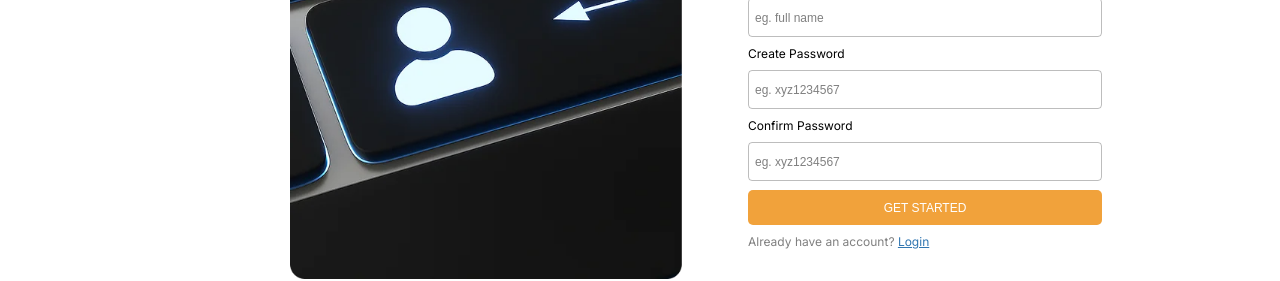
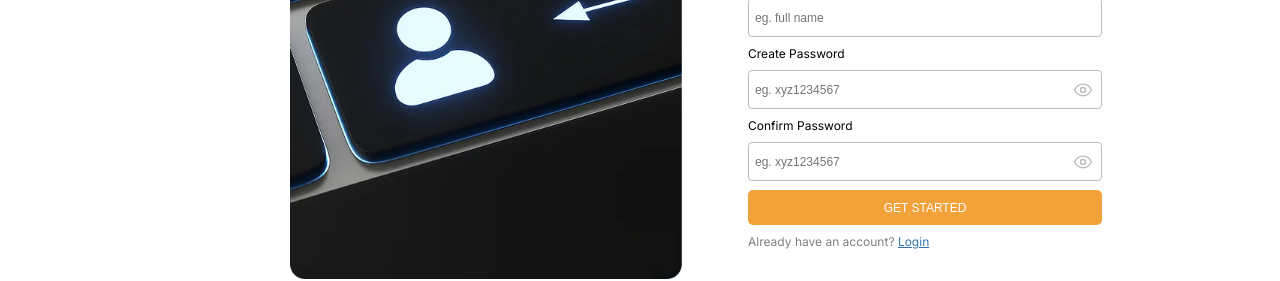
Before and after one commit to dev-ai-signals/affiliate-dashboard, a Vue app: page /register in a window 1280 px wide. Shown: the part 379-660 px from the top of the page. Built offline with nearby package versions, Linux system fonts and the light colour scheme.

Commit message:
password eye functionality

```diff
--- a/src/pages/Dashboard/DashboardHome.vue
+++ b/src/pages/Dashboard/DashboardHome.vue
@@ -67,15 +67,56 @@
         <div class="settings__left">
           <div class="form-group">
             <label>Previous Password</label>
-            <input type="password" placeholder="eg. Xyz1234" v-model="previousPassword" @input="passwordError = ''" />
+            <div class="password-input-wrapper">
+              <input
+                :type="showPreviousPassword ? 'text' : 'password'"
+                placeholder="eg. Xyz1234"
+                v-model="previousPassword"
+                @input="passwordError = ''"
+              />
+              <img
+                src="@/assets/icons/eye.svg"
+                alt="Toggle visibility"
+                class="eye-icon"
+                @click="showPreviousPassword = !showPreviousPassword"
+              />
+            </div>
+
           </div>
           <div class="form-group">
             <label>New Password</label>
-            <input type="password" placeholder="eg. Xyz1234" v-model="newPassword" @input="passwordError = ''" />
+            <div class="password-input-wrapper">
+              <input
+                :type="showNewPassword ? 'text' : 'password'"
+                placeholder="eg. Xyz1234"
+                v-model="newPassword"
+                @input="passwordError = ''"
+              />
+              <img
+                src="@/assets/icons/eye.svg"
+                alt="Toggle visibility"
+                class="eye-icon"
+                @click="showNewPassword = !showNewPassword"
+              />
+            </div>
           </div>
           <div class="form-group">
             <label>Confirm New Password</label>
-            <input type="password" placeholder="eg. Xyz1234" v-model="confirmPassword" @input="passwordError = ''" />
+            <div class="password-input-wrapper">
+              <input
+                :type="showConfirmPassword ? 'text' : 'password'"
+                placeholder="eg. Xyz1234"
+                v-model="confirmPassword"
+                @input="passwordError = ''"
+              />
+              <img
+                src="@/assets/icons/eye.svg"
+                alt="Toggle visibility"
+                class="eye-icon"
+                @click="showConfirmPassword = !showConfirmPassword"
+              />
+            </div>
+
             <p v-if="passwordError" class="input-error">{{ passwordError }}</p>
           </div>
           <div class="submit-btn-container">
@@ -134,6 +175,9 @@ window.addEventListener('resize', () => {
   isMobile.value = window.innerWidth <= 768
 })
 
+const showPreviousPassword = ref(false)
+const showNewPassword = ref(false)
+const showConfirmPassword = ref(false)
 const router = useRouter()
 const totalEarned = ref(0)
 const balance = ref(0)
@@ -685,6 +729,38 @@ function signOut() {
         color: rgba(26, 26, 26, 0.4);
       }
     }
+
+    .password-input-wrapper {
+      position: relative;
+
+      input {
+        padding: 11px 6px;
+        border-radius: 4px;
+        height: 39px;
+        border: 1px solid rgba(0, 0, 0, 0.26);
+        background: transparent;
+        color: #000;
+        font-weight: 400;
+        font-size: 12px;
+        width: 100%;
+        padding-right: 35px;
+      }
+
+      .eye-icon {
+        position: absolute;
+        top: 50%;
+        right: 10px;
+        width: 18px;
+        height: 18px;
+        transform: translateY(-50%);
+        cursor: pointer;
+        opacity: 0.6;
+
+        &:hover {
+          opacity: 1;
+        }
+      }
+    }
   }
 
   .submit-btn {
--- a/src/pages/ForgotPassword.vue
+++ b/src/pages/ForgotPassword.vue
@@ -26,9 +26,35 @@
 
           <template v-else>
             <label>New Password</label>
-            <input v-model="password" type="password" placeholder="New password" />
+            <div class="password-input-wrapper">
+              <input
+                :type="showPassword ? 'text' : 'password'"
+                v-model="password"
+                placeholder="New password"
+              />
+              <img
+                src="@/assets/icons/eye.svg"
+                alt="Toggle visibility"
+                class="eye-icon"
+                @click="showPassword = !showPassword"
+              />
+            </div>
+
             <label>Confirm Password</label>
-            <input v-model="confirmPassword" type="password" placeholder="Confirm password" />
+            <div class="password-input-wrapper">
+              <input
+                :type="showConfirmPassword ? 'text' : 'password'"
+                v-model="confirmPassword"
+                placeholder="Confirm password"
+              />
+              <img
+                src="@/assets/icons/eye.svg"
+                alt="Toggle visibility"
+                class="eye-icon"
+                @click="showConfirmPassword = !showConfirmPassword"
+              />
+            </div>
+
             <button type="submit">RESET PASSWORD</button>
           </template>
         </form>
@@ -47,7 +73,8 @@ import { useRoute, useRouter } from 'vue-router'
 
 const route = useRoute()
 const router = useRouter()
-
+const showPassword = ref(false)
+const showConfirmPassword = ref(false)
 const isMobile = ref(window.innerWidth <= 768)
 
 function checkMobile() {
@@ -204,6 +231,38 @@ onUnmounted(() => {
       }
     }
 
+    .password-input-wrapper {
+      position: relative;
+
+      input {
+        padding: 11px 6px;
+        border-radius: 4px;
+        height: 39px;
+        border: 1px solid rgba(0, 0, 0, 0.26);
+        background: transparent;
+        color: #000;
+        font-weight: 400;
+        font-size: 12px;
+        width: 100%;
+        padding-right: 35px;
+      }
+
+      .eye-icon {
+        position: absolute;
+        top: 50%;
+        right: 10px;
+        width: 18px;
+        height: 18px;
+        transform: translateY(-50%);
+        cursor: pointer;
+        opacity: 0.6;
+
+        &:hover {
+          opacity: 1;
+        }
+      }
+    }
+
     button {
       background-color: rgba(241, 162, 59, 1);
       height: 35px;
@@ -267,6 +326,24 @@ onUnmounted(() => {
       }
     }
 
+    .password-input-wrapper {
+      input {
+        height: 42px;
+        font-size: 14px;
+        padding-right: 35px;
+
+        &::placeholder {
+          font-size: 13px;
+        }
+      }
+
+      .eye-icon {
+        width: 16px;
+        height: 16px;
+        right: 8px;
+      }
+    }
+
     button {
       height: 42px;
       font-size: 14px;
--- a/src/pages/Login.vue
+++ b/src/pages/Login.vue
@@ -22,7 +22,20 @@
           <input v-model="email" type="email" placeholder="eg. name@gmail.com" />
 
           <label>Password</label>
-          <input v-model="password" type="password" placeholder="eg. xyz1234567" />
+          <div class="password-input-wrapper">
+            <input
+              :type="showPassword ? 'text' : 'password'"
+              v-model="password"
+              placeholder="eg. xyz1234567"
+            />
+            <img
+              src="@/assets/icons/eye.svg"
+              alt="Toggle visibility"
+              class="eye-icon"
+              @click="showPassword = !showPassword"
+            />
+          </div>
+
 
           <button type="submit" :disabled="loading">LOGIN</button>
 
@@ -53,7 +66,7 @@ function checkMobile() {
 
 const userStore = useUserStore()
 const router = useRouter()
-
+const showPassword = ref(false)
 const email = ref('')
 const password = ref('')
 const loading = ref(false)
@@ -216,6 +229,38 @@ onUnmounted(() => {
       }
     }
 
+    .password-input-wrapper {
+      position: relative;
+
+      input {
+        padding: 11px 6px;
+        border-radius: 4px;
+        height: 39px;
+        border: 1px solid rgba(0, 0, 0, 0.26);
+        background: transparent;
+        color: #000;
+        font-weight: 400;
+        font-size: 12px;
+        width: 100%;
+        padding-right: 35px;
+      }
+
+      .eye-icon {
+        position: absolute;
+        top: 50%;
+        right: 10px;
+        width: 18px;
+        height: 18px;
+        transform: translateY(-50%);
+        cursor: pointer;
+        opacity: 0.6;
+
+        &:hover {
+          opacity: 1;
+        }
+      }
+    }
+
     button {
       background-color: rgba(241, 162, 59, 1);
       height: 35px;
@@ -302,6 +347,24 @@ onUnmounted(() => {
       }
     }
 
+    .password-input-wrapper {
+      input {
+        height: 42px;
+        font-size: 14px;
+        padding-right: 35px;
+
+        &::placeholder {
+          font-size: 13px;
+        }
+      }
+
+      .eye-icon {
+        width: 16px;
+        height: 16px;
+        right: 8px;
+      }
+    }
+
     button {
       height: 42px;
       font-size: 14px;
--- a/src/pages/Register.vue
+++ b/src/pages/Register.vue
@@ -25,11 +25,35 @@
           <input v-model="fullName" @input="sync('fullName', $event)" type="text" placeholder="eg. full name" />
 
           <label>Create Password</label>
-          <input v-model="password" @input="sync('password', $event)" type="password" placeholder="eg. xyz1234567" />
-
+          <div class="password-input-wrapper">
+            <input
+              :type="showPassword ? 'text' : 'password'"
+              v-model="password"
+              @input="sync('password', $event)"
+              placeholder="eg. xyz1234567"
+            />
+            <img
+              src="@/assets/icons/eye.svg"
+              alt="Toggle visibility"
+              class="eye-icon"
+              @click="showPassword = !showPassword"
+            />
+          </div>
           <label>Confirm Password</label>
-          <input v-model="confirmPassword" @input="sync('confirmPassword', $event)" type="password" placeholder="eg. xyz1234567" />
-
+          <div class="password-input-wrapper">
+            <input
+              :type="showConfirmPassword ? 'text' : 'password'"
+              v-model="confirmPassword"
+              @input="sync('confirmPassword', $event)"
+              placeholder="eg. xyz1234567"
+            />
+            <img
+              src="@/assets/icons/eye.svg"
+              alt="Toggle visibility"
+              class="eye-icon"
+              @click="showConfirmPassword = !showConfirmPassword"
+            />
+          </div>
           <button type="submit">GET STARTED</button>
 
           <div class="switch-login">
@@ -51,7 +75,8 @@ import { ref, onMounted, onUnmounted } from 'vue'
 const isMobile = ref(window.innerWidth <= 768)
 
 const router = useRouter()
-
+const showPassword = ref(false)
+const showConfirmPassword = ref(false)
 const email = ref('')
 const fullName = ref('')
 const password = ref('')
@@ -211,11 +236,39 @@ onUnmounted(() => {
       color: #000;
       font-weight: 400;
       font-size: 12px;
+      width: 100%;
+      padding-right: 35px;
+    }
 
-      &::placeholder {
-        color: rgba(0, 0, 0, 0.5);
+    .password-input-wrapper {
+      position: relative;
+
+      input {
+        padding: 11px 6px;
+        border-radius: 4px;
+        height: 39px;
+        border: 1px solid rgba(0, 0, 0, 0.26);
+        background: transparent;
+        color: #000;
+        font-weight: 400;
         font-size: 12px;
-        font-weight: 400;
+        width: 100%;
+        padding-right: 35px;
+      }
+
+      .eye-icon {
+        position: absolute;
+        top: 50%;
+        right: 10px;
+        width: 18px;
+        height: 18px;
+        transform: translateY(-50%);
+        cursor: pointer;
+        opacity: 0.6;
+
+        &:hover {
+          opacity: 1;
+        }
       }
     }
 
@@ -300,6 +353,24 @@ onUnmounted(() => {
       }
     }
 
+    .password-input-wrapper {
+      input {
+        height: 42px;
+        font-size: 14px;
+        padding-right: 35px;
+
+        &::placeholder {
+          font-size: 13px;
+        }
+      }
+
+      .eye-icon {
+        width: 16px;
+        height: 16px;
+        right: 8px;
+      }
+    }
+
     button {
       height: 42px;
       font-size: 14px;
```
Also changed, not shown: src/assets/icons/eye.svg (added).
